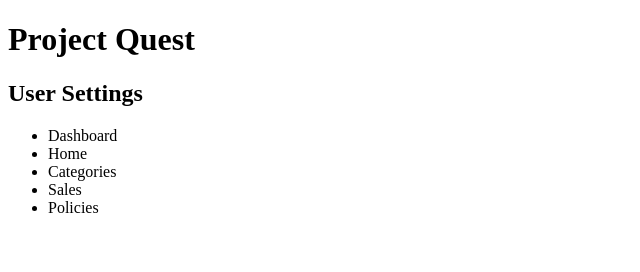
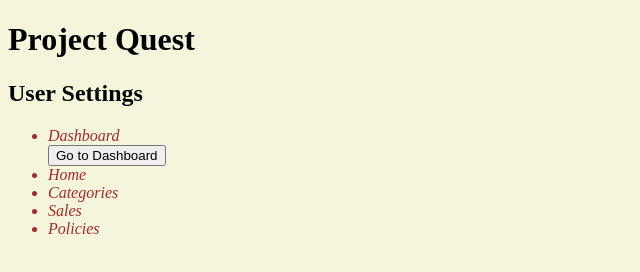
Before and after one commit to SquireQuester/sandbox, a plain HTML site: page index.html in a window 1280 px wide. Shown: the whole page, without its empty margins (0-640 px from the left). Drawn offline with Linux system fonts and the light colour scheme.

Commit message:
added design

```diff
--- a/index.html
+++ b/index.html
@@ -5,14 +5,16 @@
     <meta http-equiv="X-UA-Compatible" content="IE=edge">
     <meta name="viewport" content="width=device-width, initial-scale=1.0">
     <title>Porject Quest</title>
+    <link rel="stylesheet" href="styles.css">
 </head>
 <body>
     <h1>Project Quest</h1>
 
     <h2>User Settings</h2>
 
-    <ul>
+    <ul id="listStyle">
         <li>Dashboard</li>
+        <button id="btn1">Go to Dashboard</button>
         <li>Home</li>
         <li>Categories</li>
         <li>Sales</li>
--- a/styles.css
+++ b/styles.css
@@ -0,0 +1,11 @@
+body {
+  background-color: beige;
+}
+
+#listStyle {
+  color: brown;
+  font-style: oblique;
+}
+
+#btn1 {
+}
```
